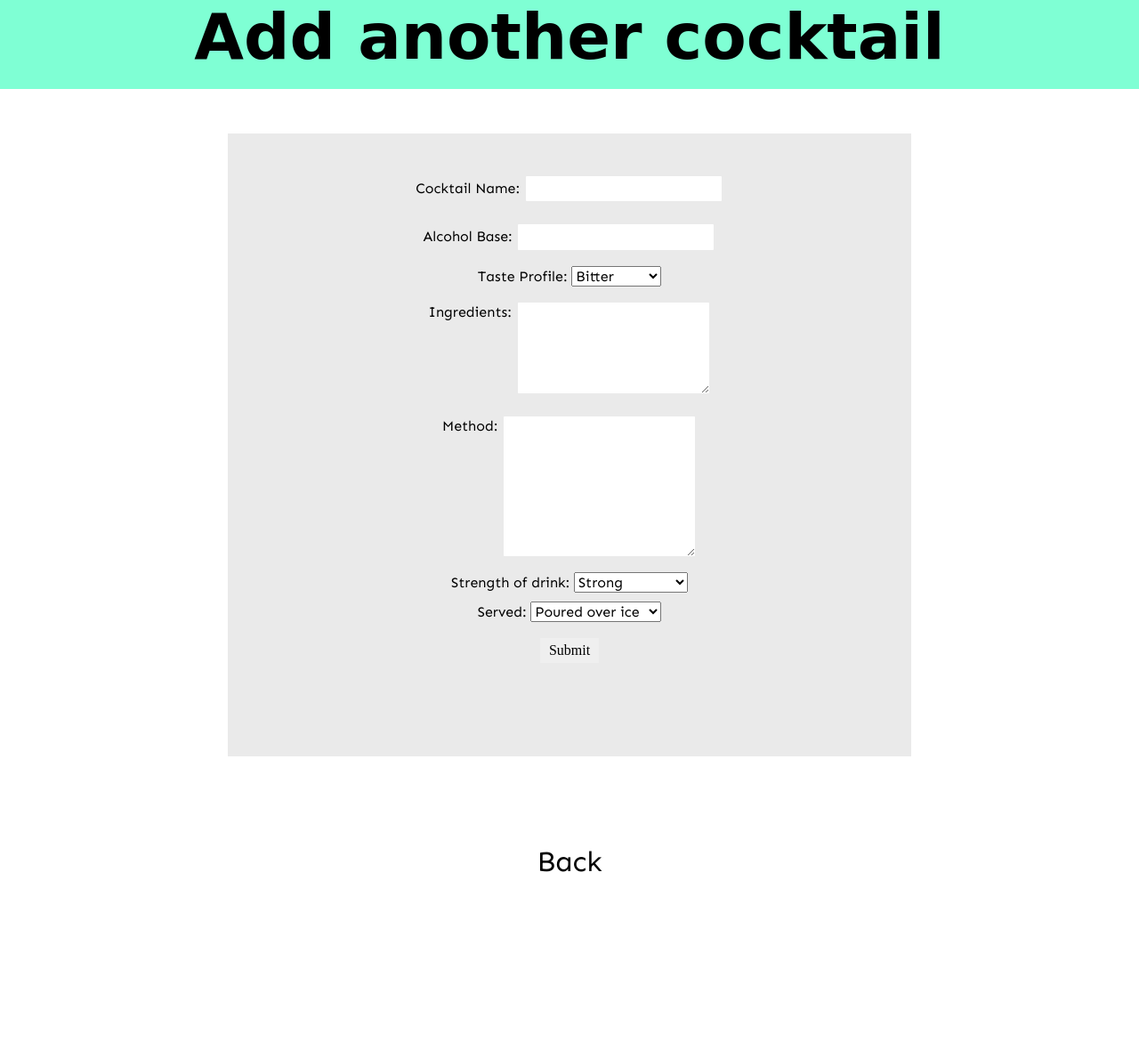
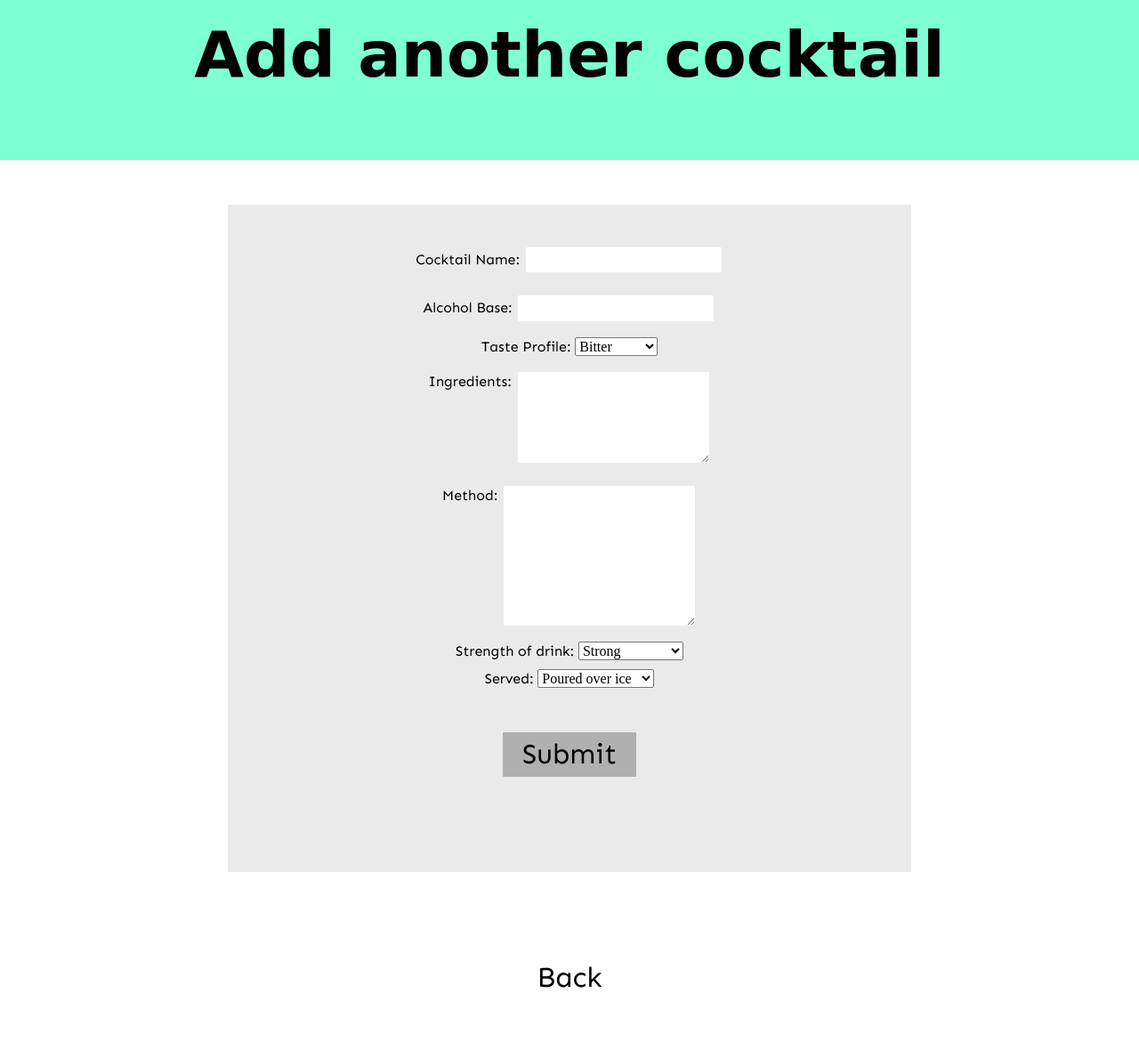
Before and after one commit to Hannahrey/collectors-task, a PHP site: page /add_item.php in a window 1280 px wide. Shown: the whole page at 89% size. Before the commit the page ends 980 px from the top, so only its background shows below. Run offline with PHP 8.4, Linux system fonts and the light colour scheme; some web fonts are replaced.

Commit message:
updates to front end form and css

```diff
--- a/add_item.php
+++ b/add_item.php
@@ -16,15 +16,15 @@
     <div class="form_container">
 		<form method="post">
 			<div class="one_field">
-				<label for "name">Cocktail Name: </label>
+				<label for="name">Cocktail Name: </label>
 				<input type="text" id="name" name="name" required/>
-
+			</div>
 			<div class="one_field">
-				<label for "alcohol_base">Alcohol Base: </label>
+				<label for="alcohol_base">Alcohol Base: </label>
 				<input type="text" id="alcohol_base" name="alcohol_base" required/>
 			</div>
 			<div class="one_field">
-				<label for "taste_profile">Taste Profile: </label>
+				<label for="taste_profile">Taste Profile: </label>
 				<select id="taste_profile" name="taste_profile" size="1">
 					<option value="bitter">Bitter</option>
 					<option value="sweet">Sweet</option>
@@ -34,15 +34,15 @@
 				</select>
 			</div>
 			<div class="one_field">
-				<label class="label_text" for "ingredients">Ingredients: </label>
+				<label class="label_text" for="ingredients">Ingredients: </label>
 				<textarea id="ingredients" name="ingredients" rows="5" cols="20"></textarea>
 			</div>
 			<div class="one_field">
-				<label class="label_text" "method">Method: </label>
+				<label class="label_text" for="method">Method: </label>
 				<textarea id="method" name="method" rows="8" cols="20"></textarea>
 			</div>
 			<div class="one_field">
-				<label for "strength">Strength of drink: </label>
+				<label for="strength">Strength of drink: </label>
 				<select id="strength" name="strength" size="1">
 					<option value="strong">Strong</option>
 					<option value="medium">Medium</option>
@@ -51,7 +51,7 @@
 				</select>
 			</div>
 			<div class="one_field">
-				<label for "served">Served: </label>
+				<label for="served">Served: </label>
 				<select id="served" name="served" size="1">
 					<option value="on_rocks">Poured over ice</option>
 					<option value="frozen">Frozen</option>
@@ -60,25 +60,14 @@
 				</select>
 			</div>
 			<div class="one_field">
-			<input type="submit" value="Submit"/>
+			<input class="button" type="submit" value="Submit"/>
 			</div>
 		</form>
 	</div>
-</div>
-<div class="container_link">
+
+	<div class="container_link">
 		<a href="./index.php">Back</a>
-    </div>
-
-
+	</div>
 
 </body>
 </html>
-
-
-<!-- <form method="post">
-    <label for="username">Username:</label><br>
-    <input type="text" id="username" name="username" required/><br>
-    <label for="password">Password:</label><br>
-    <input type="password" id="password" name="password" required/><br>
-    <input type="submit"/>
-    </form> -->
--- a/style.css
+++ b/style.css
@@ -12,6 +12,7 @@ h1, h2{
 h1 {
     font-size: 4.5rem;
     margin: 0;
+    padding-top: 20px;
 }
 
 h2 {
@@ -19,7 +20,7 @@ h2 {
     margin: 10px 0 20px 0;
 }
 
-p, li, a, label, select {
+p, li, a, label {
     font-family: 'Sen', sans-serif;
 }
 
@@ -47,7 +48,7 @@ ul {
 
 /* top container with title in */
 .container_top {
-    height: 100px;
+    height: 180px;
     background-color: aquamarine;
     width: 100%;
     margin-bottom: 50px;
@@ -68,7 +69,6 @@ ul {
   }
 
   /* home page - cocktails section */
-
 .cocktails_box {
     display: flex;
     flex-wrap: wrap;
@@ -86,12 +86,13 @@ ul {
   position: relative;
   background-color: #eaeaea;
   overflow: auto;
+  min-width: 150px;
 }
 
 
 /* add item page, the container holding the form section */
 .form_container {
-    height: 700px;
+    height: 750px;
     width: 60%;
     margin: 0 auto 100px auto;
     box-sizing: border-box;
@@ -116,14 +117,18 @@ input, textarea {
     border-radius: 1px;
   }
 
-  /* .one_field label {
-    margin: 8px 2px;
-    vertical-align: middle;
-
-}  */
-
 .label_text {
     vertical-align: top;
     position: relative;
     top: 10px;
 }
+
+
+.button {
+    font-family: 'Sen', sans-serif;
+    margin-top: 40px;
+    font-size: 2rem;
+    width: 150px;
+    height: 50px;
+    background-color: #b0b0b0;
+}
```
